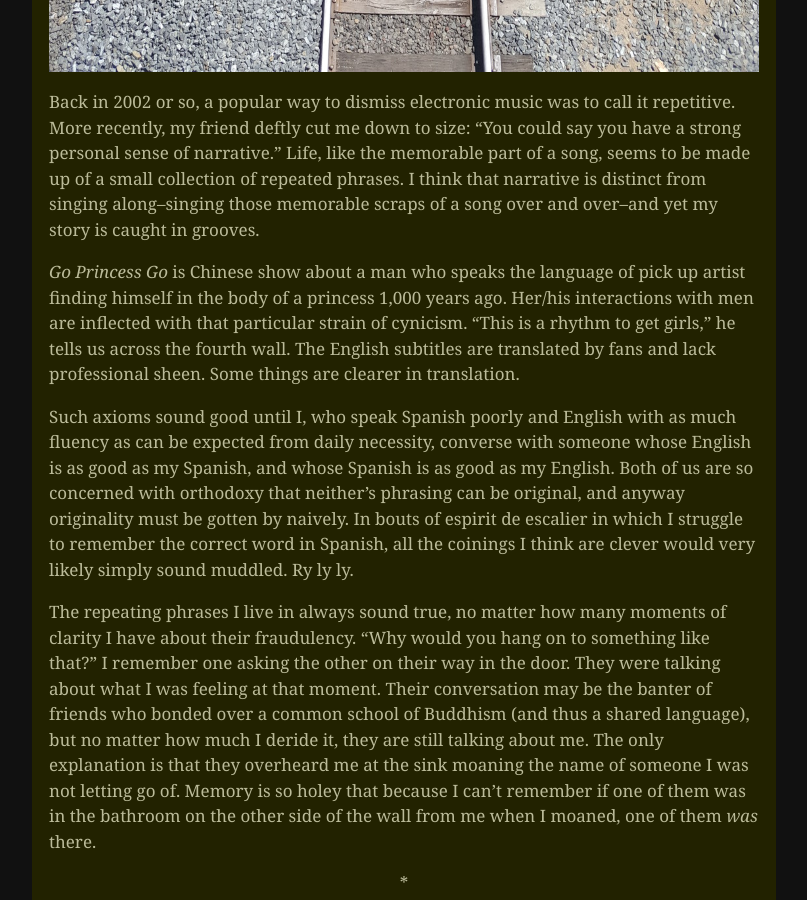
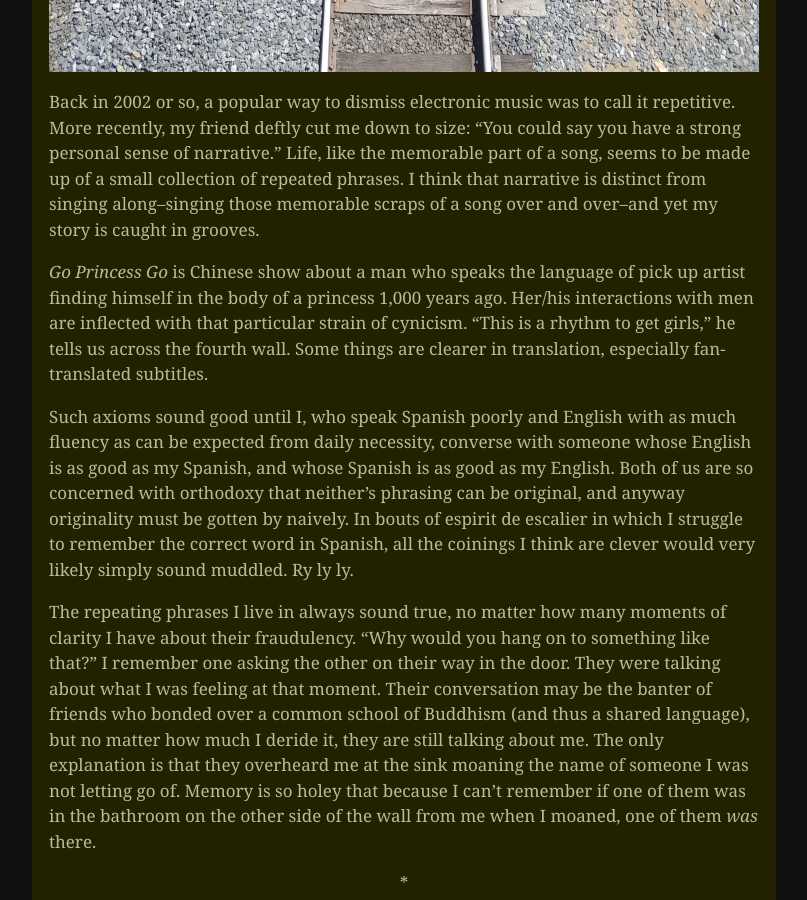
Before and after one commit to meanyhead/meanyhead.github.io, a Jekyll site: the page built from _posts/2016-7-21-idek.md, in a window 1280 px wide and 900 px high, scrolled down 2880 px. Shown: the whole window, without its empty margins (236-1043 px from the left). Built offline with Jekyll 4.4.1, drawn with Linux system fonts in a browser that asks for light colours; comment, search, counter and statistics services are not loaded.

Commit message:
especially

```diff
--- a/_posts/2016-7-21-idek.md
+++ b/_posts/2016-7-21-idek.md
@@ -37,7 +37,7 @@
 
 Back in 2002 or so, a popular way to dismiss electronic music was to call it repetitive. More recently, my friend deftly cut me down to size: "You could say you have a strong personal sense of narrative." Life, like the memorable part of a song, seems to be made up of a small collection of repeated phrases. I think that narrative is distinct from singing along--singing those memorable scraps of a song over and over--and yet my story is caught in grooves.
 
-*Go Princess Go* is Chinese show about a man who speaks the language of pick up artist finding himself in the body of a princess 1,000 years ago. Her/his interactions with men are inflected with that particular strain of cynicism. "This is a rhythm to get girls," he tells us across the fourth wall. The English subtitles are translated by fans and lack professional sheen. Some things are clearer in translation.
+*Go Princess Go* is Chinese show about a man who speaks the language of pick up artist finding himself in the body of a princess 1,000 years ago. Her/his interactions with men are inflected with that particular strain of cynicism. "This is a rhythm to get girls," he tells us across the fourth wall. Some things are clearer in translation, especially fan-translated subtitles.
 
 Such axioms sound good until I, who speak Spanish poorly and English with as much fluency as can be expected from daily necessity, converse with someone whose English is as good as my Spanish, and whose Spanish is as good as my English. Both of us are so concerned with orthodoxy that neither's phrasing can be original, and anyway originality must be gotten by naively. In bouts of espirit de escalier in which I struggle to remember the correct word in Spanish, all the coinings I think are clever would very likely simply sound muddled. Ry ly ly.
 
```
